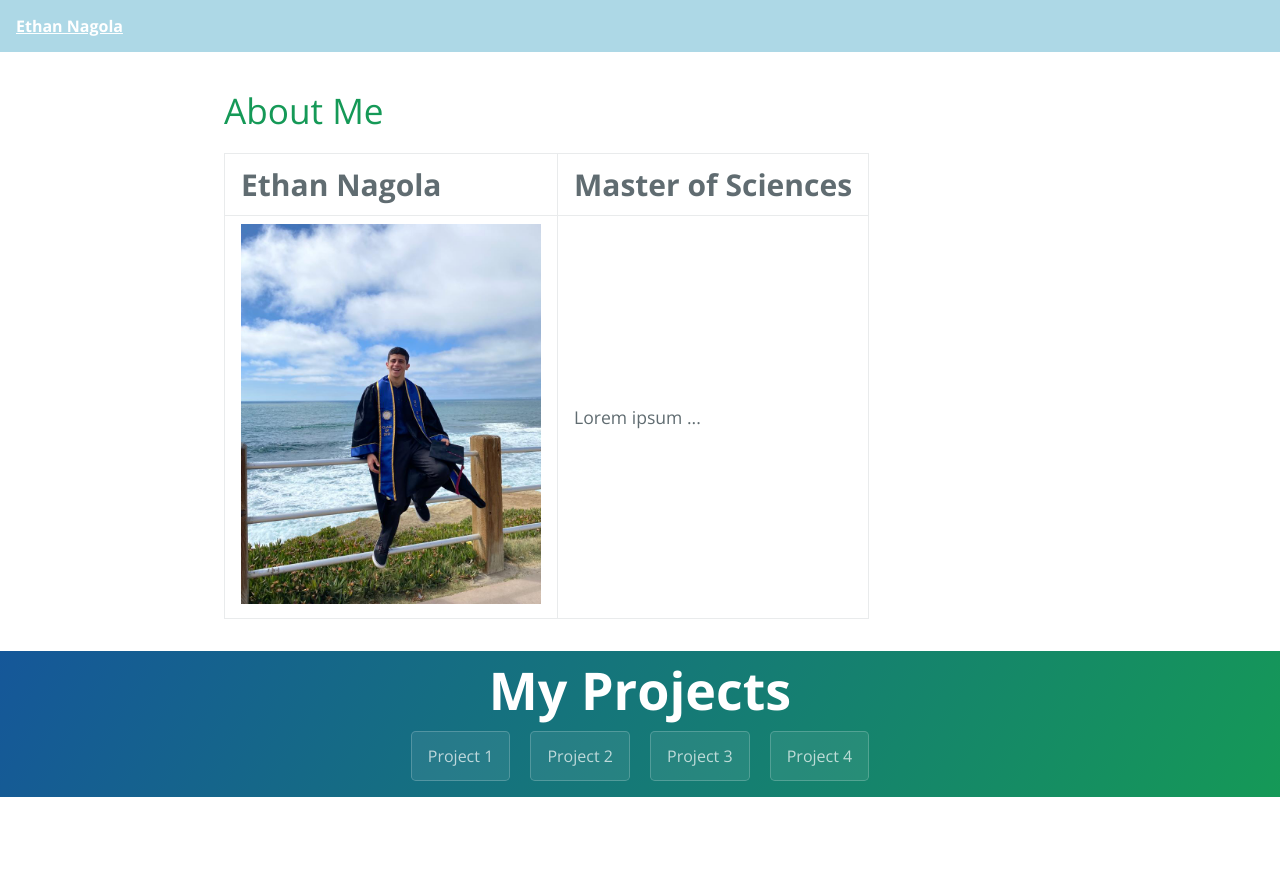
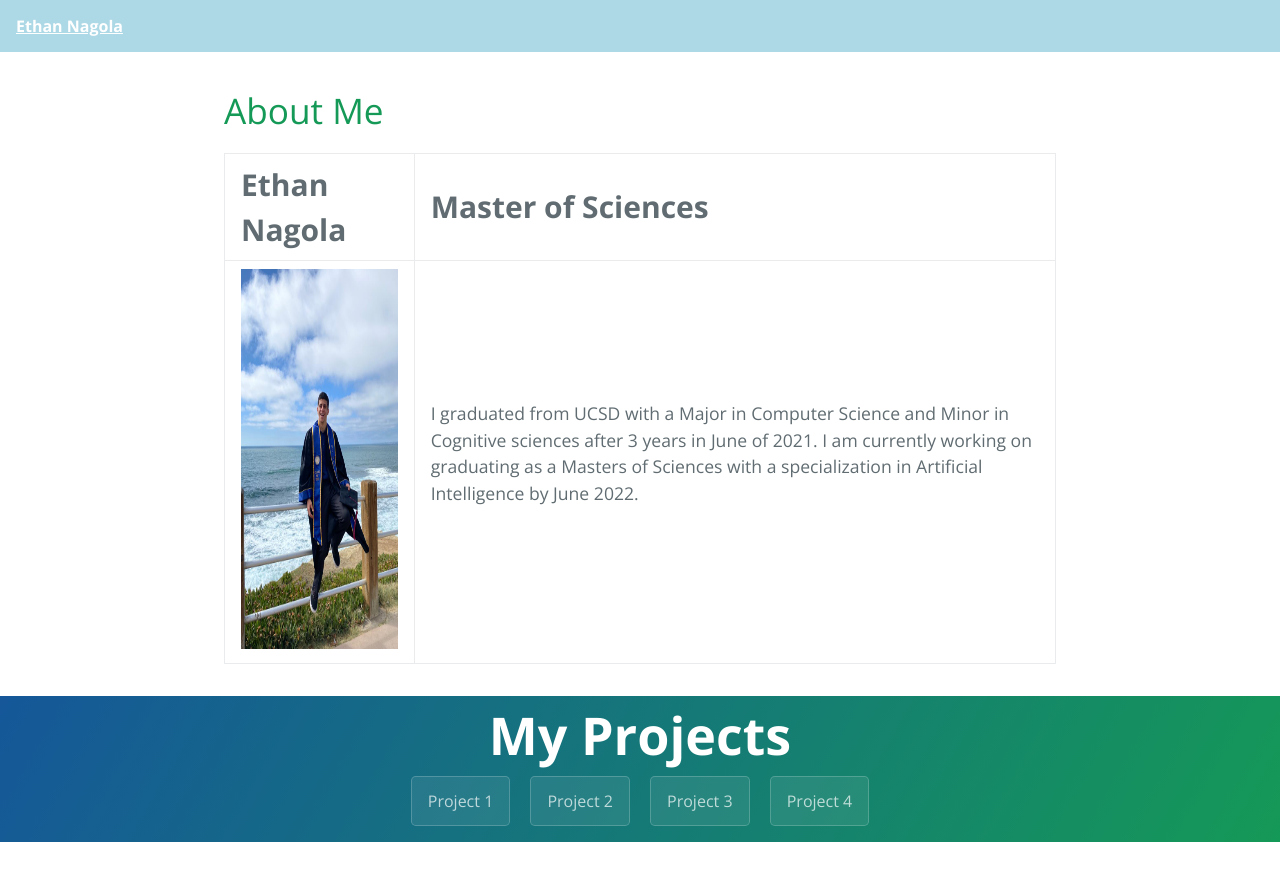
Before and after one commit to enagola/web, a Jekyll site: the page built from docs/ethan.md, in a window 1280 px wide. Shown: the top 881 px of the page. Built offline with Jekyll 4.4.1, drawn with Linux system fonts in a browser that asks for light colours.

Commit message:
Update ethan.md

```diff
--- a/docs/ethan.md
+++ b/docs/ethan.md
@@ -13,6 +13,6 @@ pageheader: page-header-about
  </tr>
  <tr>
     <td><img src="Photos/EthanPic.jpeg" width="300" height="380"></td>
-    <td>Lorem ipsum ...</td>
+    <td><p> I graduated from UCSD with a Major in Computer Science and Minor in Cognitive sciences after 3 years in June of 2021. I am currently working on graduating as a Masters of Sciences with a specialization in Artificial Intelligence by June 2022.</p></td>
  </tr>
 </table>
```
